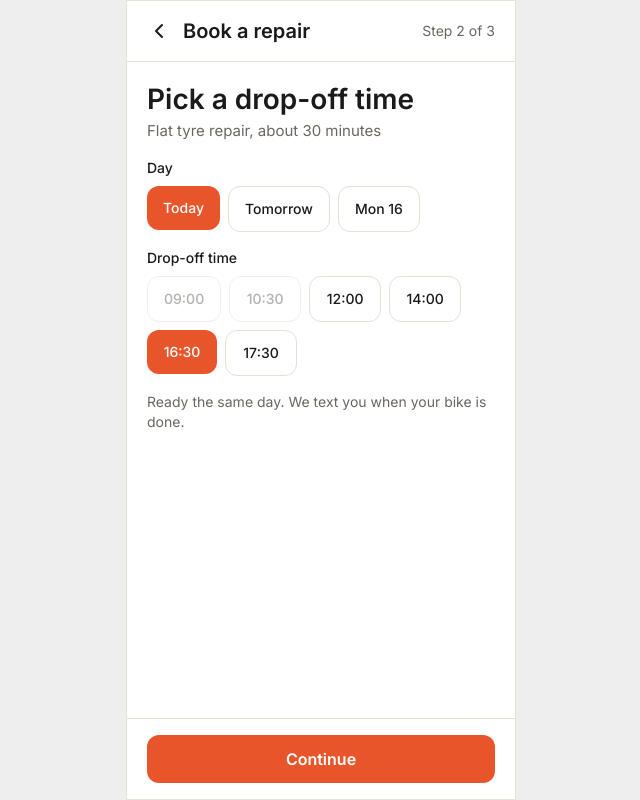
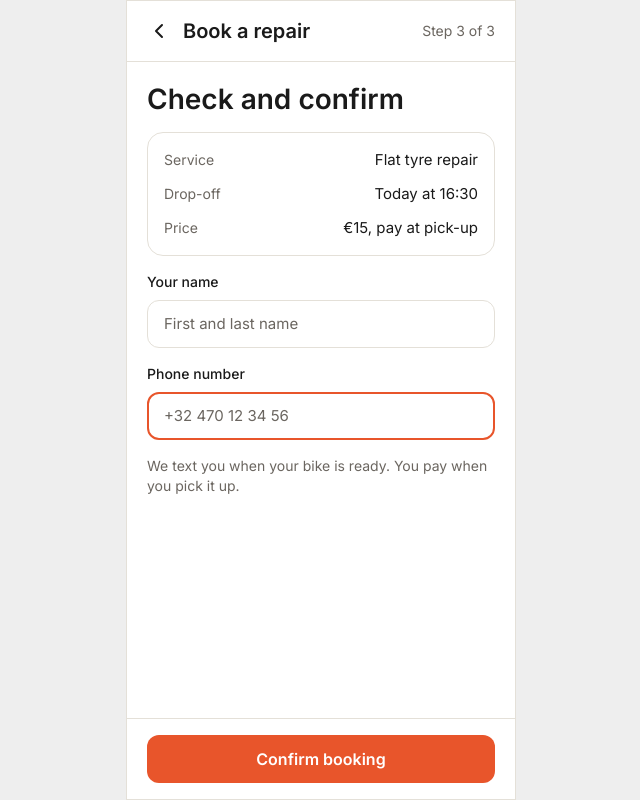
Before and after one commit to AgnijaBirzkope/spoke-starter, a React (Vite) app: page / in a window 1280 px wide. Shown: the whole page, without its empty margins (319-959 px from the left). Built offline with nearby package versions, Linux system fonts and the light colour scheme.

Commit message:
Build booking confirmation page

```diff
--- a/src/App.tsx
+++ b/src/App.tsx
@@ -1,10 +1,10 @@
-import { PickSlotPage } from './pages/PickSlotPage'
+import { ConfirmBookingPage } from './pages/ConfirmBookingPage'
 import './App.css'
 
 function App() {
   return (
     <div className="app">
-      <PickSlotPage />
+      <ConfirmBookingPage />
     </div>
   )
 }
--- /dev/null
+++ b/src/pages/ConfirmBookingPage.css
@@ -0,0 +1,60 @@
+.confirm-booking-page {
+  box-sizing: border-box;
+  display: flex;
+  flex-direction: column;
+  width: 390px;
+  max-width: 100%;
+  min-height: 100svh;
+  overflow: hidden;
+  border: 1px solid var(--color-border);
+  background: var(--color-surface);
+}
+
+.confirm-booking-page .top-bar,
+.confirm-booking-page .action-bar {
+  flex-shrink: 0;
+  width: 100%;
+}
+
+.confirm-booking-page__content {
+  display: flex;
+  flex: 1;
+  flex-direction: column;
+  gap: var(--space-16);
+  padding: var(--space-20);
+}
+
+.confirm-booking-page__header h2,
+.confirm-booking-page__note {
+  margin: 0;
+}
+
+.confirm-booking-page__header h2 {
+  color: var(--color-text-primary);
+  font-size: var(--font-size-screen-title);
+  font-weight: var(--font-weight-semibold);
+  line-height: var(--line-height-screen-title);
+}
+
+.confirm-booking-page__summary {
+  box-sizing: border-box;
+  display: flex;
+  flex-direction: column;
+  gap: var(--space-12);
+  width: 100%;
+  padding: var(--space-16);
+  border: 1px solid var(--color-border);
+  border-radius: var(--radius-lg);
+  background: var(--color-surface);
+}
+
+.confirm-booking-page__summary .summary-row,
+.confirm-booking-page .input-field {
+  width: 100%;
+}
+
+.confirm-booking-page__note {
+  color: var(--color-text-muted);
+  font-size: var(--font-size-caption);
+  line-height: var(--line-height-caption);
+}
--- /dev/null
+++ b/src/pages/ConfirmBookingPage.tsx
@@ -0,0 +1,37 @@
+import { ActionBar, Input, SummaryRow, TopBar } from '../components'
+import './ConfirmBookingPage.css'
+
+export function ConfirmBookingPage() {
+  return (
+    <div className="confirm-booking-page">
+      <TopBar step="Step 3 of 3" />
+
+      <main className="confirm-booking-page__content">
+        <header className="confirm-booking-page__header">
+          <h2>Check and confirm</h2>
+        </header>
+
+        <section className="confirm-booking-page__summary" aria-label="Booking summary">
+          <SummaryRow label="Service" value="Flat tyre repair" />
+          <SummaryRow label="Drop-off" value="Today at 16:30" />
+          <SummaryRow label="Price" value="€15, pay at pick-up" />
+        </section>
+
+        <Input label="Your name" name="name" autoComplete="name" placeholder="First and last name" />
+        <Input
+          label="Phone number"
+          name="phone"
+          type="tel"
+          inputMode="tel"
+          autoComplete="tel"
+          placeholder="+32 470 12 34 56"
+          state="focus"
+        />
+
+        <p className="confirm-booking-page__note">We text you when your bike is ready. You pay when you pick it up.</p>
+      </main>
+
+      <ActionBar label="Confirm booking" />
+    </div>
+  )
+}
```
